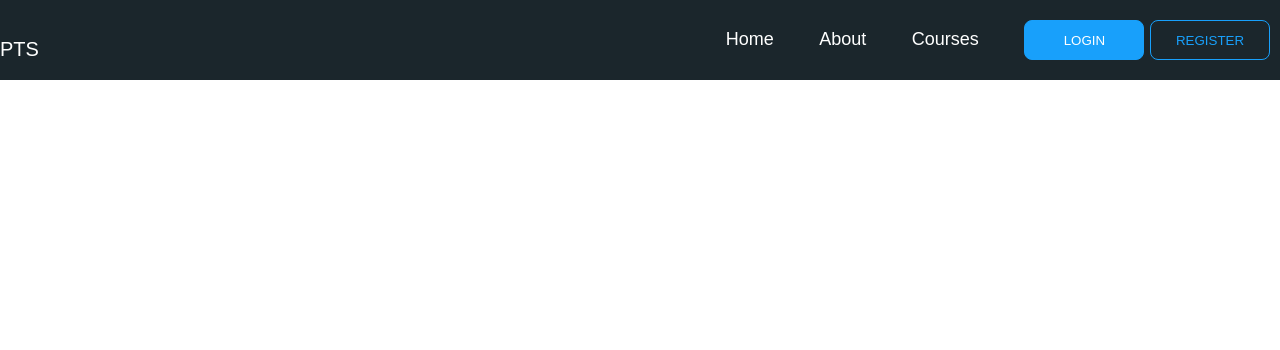
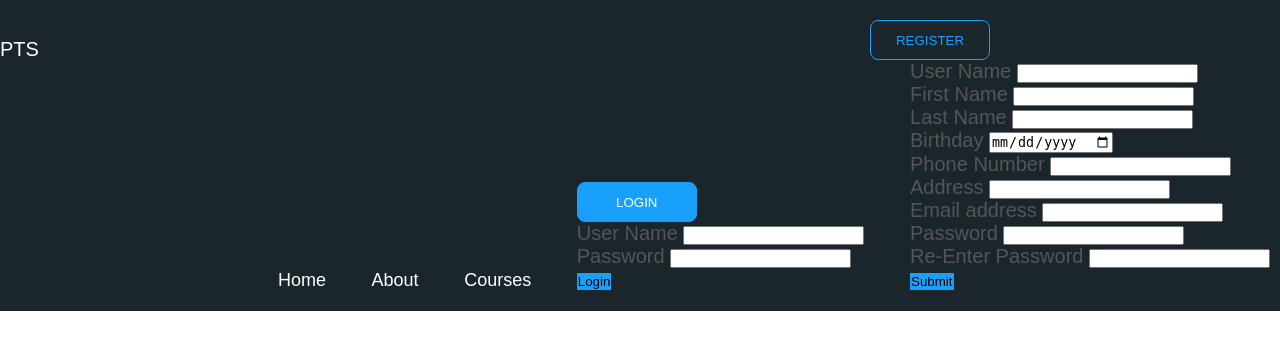
Before and after one commit to Alacanus/PTS-thesis, a PHP site: page / in a window 1280 px wide. Shown: the top 350 px of the page. Run offline with PHP 8.4, Linux system fonts and the light colour scheme; some libraries are stand-ins or nearby versions.

Commit message:
upated index.html

```diff
--- a/View/css/style.css
+++ b/View/css/style.css
@@ -189,3 +189,21 @@ nav {
     padding: 0%;
     font-size: 18px;
 }
+
+/* Login & Register Forms */
+
+.container-login {
+
+}
+
+.form-login {
+
+}
+
+.container-register {
+
+}
+
+.form-register {
+
+}
--- /dev/null
+++ b/View/index.html
@@ -0,0 +1,98 @@
+<!DOCTYPE html>
+<html lang="en">
+<meta>
+    <meta charset="UTF-8">
+    <meta http-equiv="X-UA-Compatible" content="IE=edge">
+    <meta name="viewport" content="width=device-width, initial-scale=1.0">
+    <meta name="description" content="ELP is a Electronic Learning PLatform for students who want to continuesly hone their skills">
+    <title>ELP</title>
+
+    <!--<link rel="stylesheet" type="text/css" href="/src/css/normalize.css">-->
+    <link rel="stylesheet" type="text/css" href="/View/css/grid.css">
+    <link rel="stylesheet" type="text/css" href="/View/css/ionicons.min.css">
+    <link rel="stylesheet" type="text/css" href="/View/css/animate.css">
+    <link rel="stylesheet" type="text/css" href="/View/css/style.css">
+
+</head>
+<body>
+    <header>
+        <nav>
+            <div class="row">
+                <div class="logo">PTS</div>
+                <ul class="main-nav">
+                    <li><a href="#">Home</a></li>
+                    <li><a href="#">About</a></li>
+                    <li><a href="#">Courses</a></li>
+                    <li><button class="btn btn-nav btn-full" id="btnlogin">LOGIN</button>
+                        <div class="container-login">
+                            <div class="form-login">
+                                <div>
+                                    <label for="uname">User Name</label>
+                                    <input type="text" name="uname" id="username">
+                                </div>
+                                <div>
+                                    <label for="pass">Password</label>
+                                    <input type="text" name="pass" id="Password">
+                                </div>
+                                <div>
+                                    <button class="btn btn-full">Login</button>
+                                </div>
+                            </div>
+                        </div>
+                    </li>
+                    <li><button class="btn btn-nav btn-nav-ghost btn-ghost">REGISTER</button>
+                        <div class="container-register">
+                            <div class="form-register">
+                                <div>
+                                    <label for="uname">User Name</label>
+                                    <input type="text" name="uname" id="username">
+                                </div>
+                                <div>
+                                    <label for="fname">First Name</label>
+                                    <input type="text" name="fname" id="firstname">
+                                </div>
+                                <div>
+                                    <label for="fname">Last Name</label>
+                                    <input type="text" name="lname" id="">
+                                </div>
+                                <div>
+                                    <label for="bday">Birthday</label>
+                                    <input type="date" name="bday" id="birthday">
+                                </div>
+                                <div>
+                                    <label for="ConNumber">Phone Number</label>
+                                    <input type="tel" name="ConNumber" id="ContactNumber">
+                                </div>
+                                <div>
+                                    <label for="Add">Address</label>
+                                    <input type="text" name="Add" id="Address">
+                                </div>
+                                <div>
+                                    <label for="email">Email address</label>
+                                    <input type="email" name="email" id="Uemail">
+                                </div>
+                                <div>
+                                    <label for="pass">Password</label>
+                                    <input type="text" name="pass" id="Password">
+                                </div>
+                                <div>
+                                    <label for="rpass">Re-Enter Password</label>
+                                    <input type="text" name="rpass" id="RePassword">
+                                </div>
+                                <div>
+                                    <button class="btn btn-full">Submit</button>
+                                </div>
+                            </div>
+                        </div>
+                    </li>
+                </ul>
+            </div>
+        </nav>
+    </header>
+    <script src="/View/js/login.js"></script>
+    <script src="https://ajax.googleapis.com/ajax/libs/jquery/1.11.2/jquery.min.js"></script>
+    <script src="//cdn.jsdelivr.net/respond/1.4.2/respond.min.js"></script>
+    <script src="//cdn.jsdelivr.net/html5shiv/3.7.2/html5shiv.min.js"></script>
+    <script src="//cdn.jsdelivr.net/selectivizr/1.0.3b/selectivizr.min.js"></script>
+</body>
+</html>
--- a/View/index.php
+++ /dev/null
@@ -1,37 +0,0 @@
-<!DOCTYPE html>
-<html lang="en">
-<meta>
-    <meta charset="UTF-8">
-    <meta http-equiv="X-UA-Compatible" content="IE=edge">
-    <meta name="viewport" content="width=device-width, initial-scale=1.0">
-    <meta name="description" content="ELP is a Electronic Learning PLatform for students who want to continuesly hone their skills">
-    <title>ELP</title>
-
-    <!--<link rel="stylesheet" type="text/css" href="/src/css/normalize.css">-->
-    <link rel="stylesheet" type="text/css" href="/src/css/grid.css">
-    <link rel="stylesheet" type="text/css" href="/src/css/ionicons.min.css">
-    <link rel="stylesheet" type="text/css" href="/src/css/animate.css">
-    <link rel="stylesheet" type="text/css" href="/src/css/style.css">
-
-</head>
-<body>
-    <header>
-        <nav>
-            <div class="row">
-                <div class="logo">PTS</div>
-                <ul class="main-nav">
-                    <li><a href="#">Home</a></li>
-                    <li><a href="#">About</a></li>
-                    <li><a href="#">Courses</a></li>
-                    <li><button class="btn btn-nav btn-full">LOGIN</button></li>
-                    <li><button class="btn btn-nav btn-nav-ghost btn-ghost">REGISTER</button></li>
-                </ul>
-            </div>
-        </nav>
-    </header>
-    <script src="https://ajax.googleapis.com/ajax/libs/jquery/1.11.2/jquery.min.js"></script>
-    <script src="//cdn.jsdelivr.net/respond/1.4.2/respond.min.js"></script>
-    <script src="//cdn.jsdelivr.net/html5shiv/3.7.2/html5shiv.min.js"></script>
-    <script src="//cdn.jsdelivr.net/selectivizr/1.0.3b/selectivizr.min.js"></script>
-</body>
-</html>
--- /dev/null
+++ b/View/js/login.js
@@ -0,0 +1,13 @@
+function openLoginForm(){
+    document.body.classList.add("showLoginForm");
+}
+function closeLoginForm(){
+    document.body.classList.remove("showLoginForm");
+}
+
+function openRegisterForm(){
+    document.body.classList.add("showRegisterForm");
+}
+function closeRegisterForm(){
+    document.body.classList.remove("showRegisterForm");
+}
```
Also changed, not shown: Database/pts(exported).sql (+18 -12 lines).
